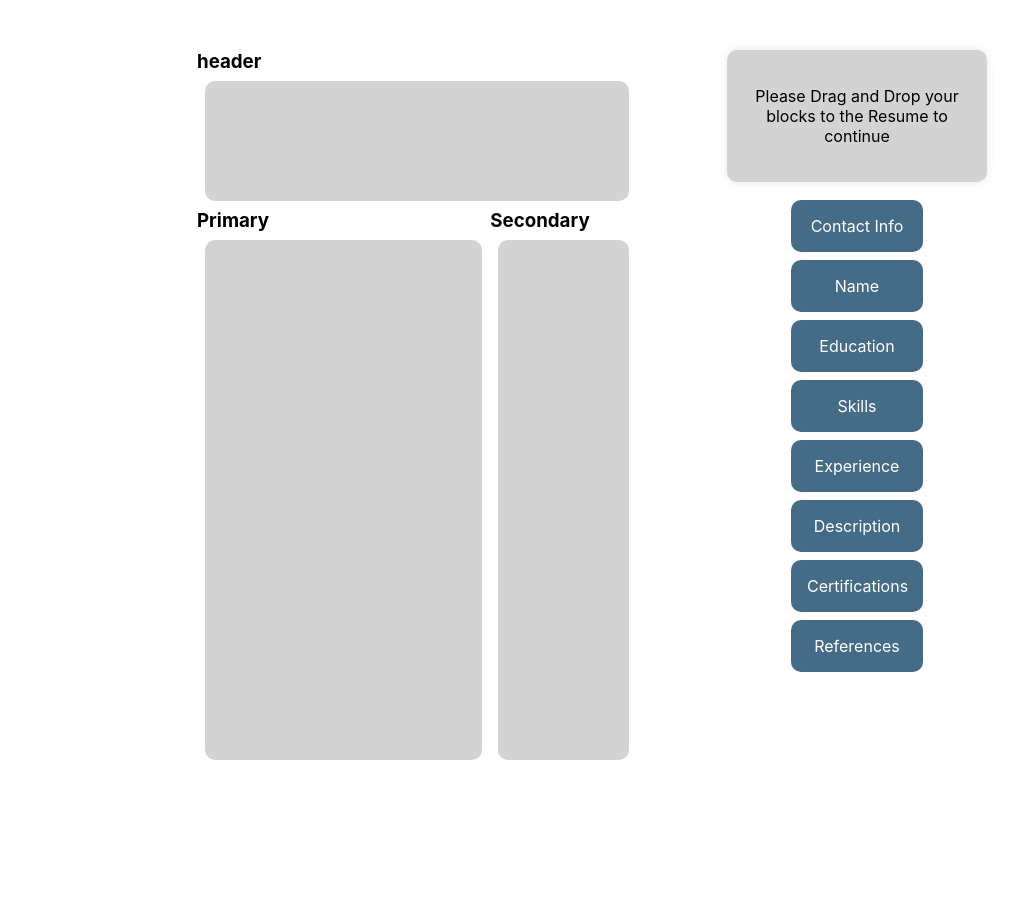
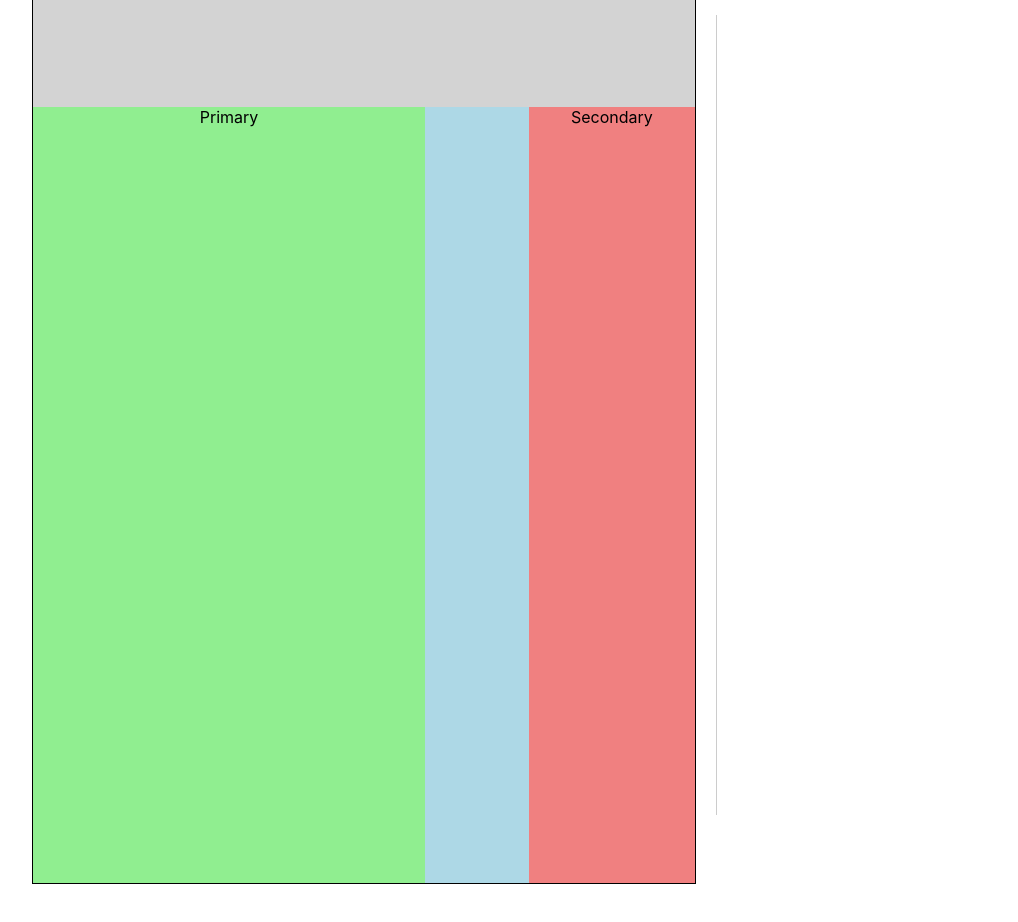
Before and after one commit to Henelllis/ResumeTemplateBuilder, a React (Create React App) app: page / in a window 1280 px wide. Shown: the top 922 px of the page, without its empty margins (3-1021 px from the left). After the commit the page ends 884 px from the top, so only its background shows below. Built offline with nearby package versions, Linux system fonts and the light colour scheme.

Commit message:
work through the pain

```diff
--- a/src/App.tsx
+++ b/src/App.tsx
@@ -5,27 +5,17 @@ import Example_1 from "./components/Example_1";
 import Example_2 from "./components/Example_2";
 import Example_3 from "./components/Example_3";
 import Example_4 from "./components/Example_4";
+import ShowPlaceHolderDocument from "./components/ShowPlaceHolderDocument";
 
 interface Item {
   id: string;
   content: string;
 }
 
-const initialItems: Item[] = [
-  { id: "1", content: "Item 1" },
-  { id: "2", content: "Item 2" },
-  { id: "3", content: "Item 3" },
-  { id: "4", content: "Item 4" },
-];
+function App() {
+  return <ShowPlaceHolderDocument />;
 
-function App() {
-  const [items, setItems] = useState<Item[]>(initialItems);
-
-  function handleOnDragEnd(result: any) {
-    console.log(result);
-  }
-
-  return <Example_4 />;
+  // return <Example_4 layout={"HEADER_PRIMARY_SECONDARY"} />;
 }
 
 export default App;
--- a/src/components/Example_4.tsx
+++ b/src/components/Example_4.tsx
@@ -1,5 +1,5 @@
 import { useState } from "react";
-import { Item } from "../types";
+import { Item, TemplateLayout } from "../types";
 import { DragDropContext, DropResult } from "react-beautiful-dnd";
 import { getListById, setListById } from "../utils";
 import DraggableArea from "./DraggableArea";
@@ -15,7 +15,7 @@ const initialItems: Item[] = [
   { id: "8", content: "References" },
 ];
 
-const Example_4: React.FC = () => {
+const Example_4: React.FC<{ layout: TemplateLayout }> = ({ layout }) => {
   const [lists, setLists] = useState<{ [key: string]: Item[] }>({
     list1: [],
     list2: [],
@@ -47,17 +47,70 @@ const Example_4: React.FC = () => {
     setListById(destination.droppableId, destinationList, lists, setLists);
   };
 
+  function getLayout() {
+    if (
+      layout === "HEADER_PRIMARY" ||
+      layout === "HEADER_PRIMARY_SECONDARY" ||
+      layout === "HEADER_SECONDARY_PRIMARY"
+    ) {
+      let left_slot = null;
+      let right_slot = null;
+
+      if (layout === "HEADER_PRIMARY_SECONDARY" || "HEADER_PRIMARY") {
+        left_slot = (
+          <div style={{ flex: layout === "HEADER_PRIMARY" ? 1 : 2 }}>
+            <DraggableArea
+              droppableId="list1"
+              items={lists.list1}
+              isBody
+              isSelectList={false}
+              title="Primary"
+            />
+          </div>
+        );
+
+        if (layout === "HEADER_PRIMARY_SECONDARY") {
+          right_slot = (
+            <div style={{ flex: 1 }}>
+              <DraggableArea
+                droppableId="list2"
+                items={lists.list2}
+                isBody
+                isSelectList={false}
+                title="Secondary"
+              />
+            </div>
+          );
+        }
+      }
+
+      if (layout === "HEADER_SECONDARY_PRIMARY") {
+        left_slot = (
+          <div style={{ flex: 1 }}>
+            <DraggableArea
+              droppableId="list2"
+              items={lists.list2}
+              isBody
+              isSelectList={false}
+              title="Secondary"
+            />
+          </div>
+        );
+
+        right_slot = (
+          <div style={{ flex: 2 }}>
+            <DraggableArea
+              droppableId="list1"
+              items={lists.list1}
+              isBody
+              isSelectList={false}
+              title="Primary"
+            />
+          </div>
+        );
+      }
+
       return (
-    <DragDropContext onDragEnd={onDragEnd}>
-      <div
-        style={{
-          display: "flex",
-          justifyContent: "space-evenly",
-          padding: "200px",
-          paddingTop: "50px",
-          // height: "100vh",
-        }}
-      >
         <div
           style={{
             display: "flex",
@@ -81,7 +134,28 @@ const Example_4: React.FC = () => {
               justifyContent: "center",
             }}
           >
-            <div style={{ flex: 2 }}>
+            {left_slot}
+            {right_slot}
+          </div>
+        </div>
+      );
+    } else if (layout === "SPLIT") {
+      return (
+        <div
+          style={{
+            display: "flex",
+            flexDirection: "row",
+            flex: 1,
+          }}
+        >
+          <div style={{ flex: 1 }}>
+            <DraggableArea
+              droppableId="list4"
+              items={lists.list4}
+              isBody={false}
+              isSelectList={false}
+              title="header"
+            />
             <DraggableArea
               droppableId="list1"
               items={lists.list1}
@@ -100,7 +174,22 @@ const Example_4: React.FC = () => {
             />
           </div>
         </div>
-        </div>
+      );
+    }
+  }
+
+  return (
+    <DragDropContext onDragEnd={onDragEnd}>
+      <div
+        style={{
+          display: "flex",
+          justifyContent: "space-evenly",
+          padding: "200px",
+          paddingTop: "50px",
+          // height: "100vh",
+        }}
+      >
+        {getLayout()}
         <div
           style={{
             display: "flex",
--- /dev/null
+++ b/src/components/ShowPlaceHolderDocument.css
@@ -0,0 +1,32 @@
+.app {
+  display: flex;
+  height: 100vh;
+  padding: 15px;
+  background-color: "blue";
+}
+
+.document-container {
+  flex: 0 0 auto;
+  display: flex;
+  align-items: center;
+  justify-content: center;
+  padding: 20px;
+  border-right: 1px solid #ccc;
+  background-color: "red";
+}
+
+.document {
+  border: 1px solid black;
+  display: flex;
+  align-items: center;
+  justify-content: center;
+  text-align: center;
+  background-color: "green";
+}
+
+.controls {
+  flex: 1;
+  display: flex;
+  align-items: center;
+  justify-content: center;
+}
--- /dev/null
+++ b/src/components/ShowPlaceHolderDocument.tsx
@@ -0,0 +1,110 @@
+import React, { useState, useEffect } from "react";
+import "./ShowPlaceHolderDocument.css";
+
+const ShowPlaceHolderDocument = () => {
+  const [dpi, setDpi] = useState(96); // Default DPI
+
+  useEffect(() => {
+    const estimateDPI = () => {
+      const screenWidthPx = window.screen.width;
+      const screenHeightPx = window.screen.height;
+      const screenWidthInch =
+        window.screen.width / window.devicePixelRatio / 80;
+      const screenHeightInch =
+        window.screen.height / window.devicePixelRatio / 80;
+      const diagonalPx = Math.sqrt(screenWidthPx ** 2 + screenHeightPx ** 2);
+      const diagonalInch = Math.sqrt(
+        screenWidthInch ** 2 + screenHeightInch ** 2
+      );
+      const estimatedDPI = diagonalPx / diagonalInch;
+      setDpi(estimatedDPI);
+    };
+
+    estimateDPI();
+    window.addEventListener("resize", estimateDPI);
+
+    return () => {
+      window.removeEventListener("resize", estimateDPI);
+    };
+  }, []);
+
+  const inchesToPixels = (inches: number, dpi: number) => inches * dpi;
+
+  const widthInInches = 8.27;
+  const heightInInches = 11.69;
+
+  const headerHeightInInches = 2;
+  const bodyHeightInInches = heightInInches - headerHeightInInches;
+
+  const headerHeightInPixels = inchesToPixels(headerHeightInInches, dpi);
+  const bodyHeightInPixels = inchesToPixels(bodyHeightInInches, 80);
+
+  const primaryWidthInInches = 4.9025;
+  const secondaryWidthInInches = 2.0675;
+
+  const widthInPixels = inchesToPixels(widthInInches, 80);
+  const heightInPixels = inchesToPixels(heightInInches, 80);
+
+  return (
+    <div className="app">
+      <div className="document-container">
+        <div
+          className="document"
+          style={{
+            width: `${widthInPixels}px`,
+            height: `${heightInPixels}px`,
+            display: "flex",
+            flexDirection: "column",
+            justifyContent: "flex-start",
+            backgroundColor: "red",
+          }}
+        >
+          <div
+            style={{
+              width: `${widthInPixels}px`,
+              height: `${headerHeightInPixels}px`,
+              backgroundColor: "lightgrey",
+            }}
+          ></div>
+          <div
+            style={{
+              width: `${widthInPixels}px`,
+              height: `${bodyHeightInPixels}px`,
+              backgroundColor: "lightblue",
+            }}
+          >
+            <div
+              style={{
+                display: "flex",
+                flexDirection: "row",
+                justifyContent: "space-between",
+              }}
+            >
+              <div
+                style={{
+                  width: `${inchesToPixels(primaryWidthInInches, dpi)}px`,
+                  height: `${bodyHeightInPixels}px`,
+                  backgroundColor: "lightgreen",
+                }}
+              >
+                Primary
+              </div>
+              <div
+                style={{
+                  width: `${inchesToPixels(secondaryWidthInInches, dpi)}px`,
+                  height: `${bodyHeightInPixels}px`,
+
+                  backgroundColor: "lightcoral",
+                }}
+              >
+                Secondary
+              </div>
+            </div>
+          </div>
+        </div>
+      </div>
+    </div>
+  );
+};
+
+export default ShowPlaceHolderDocument;
```
Lines whose indentation alone changed are shown as unchanged.
